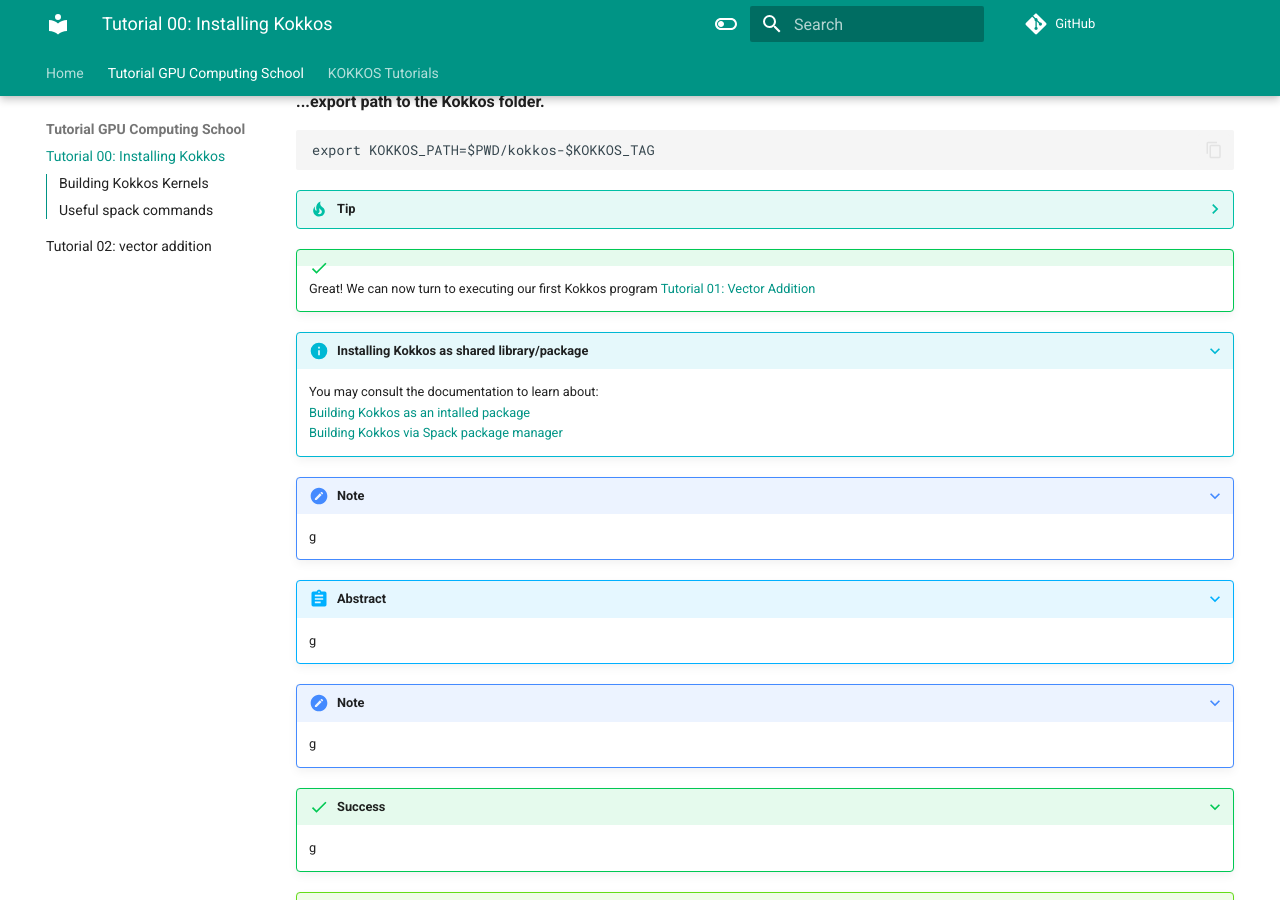
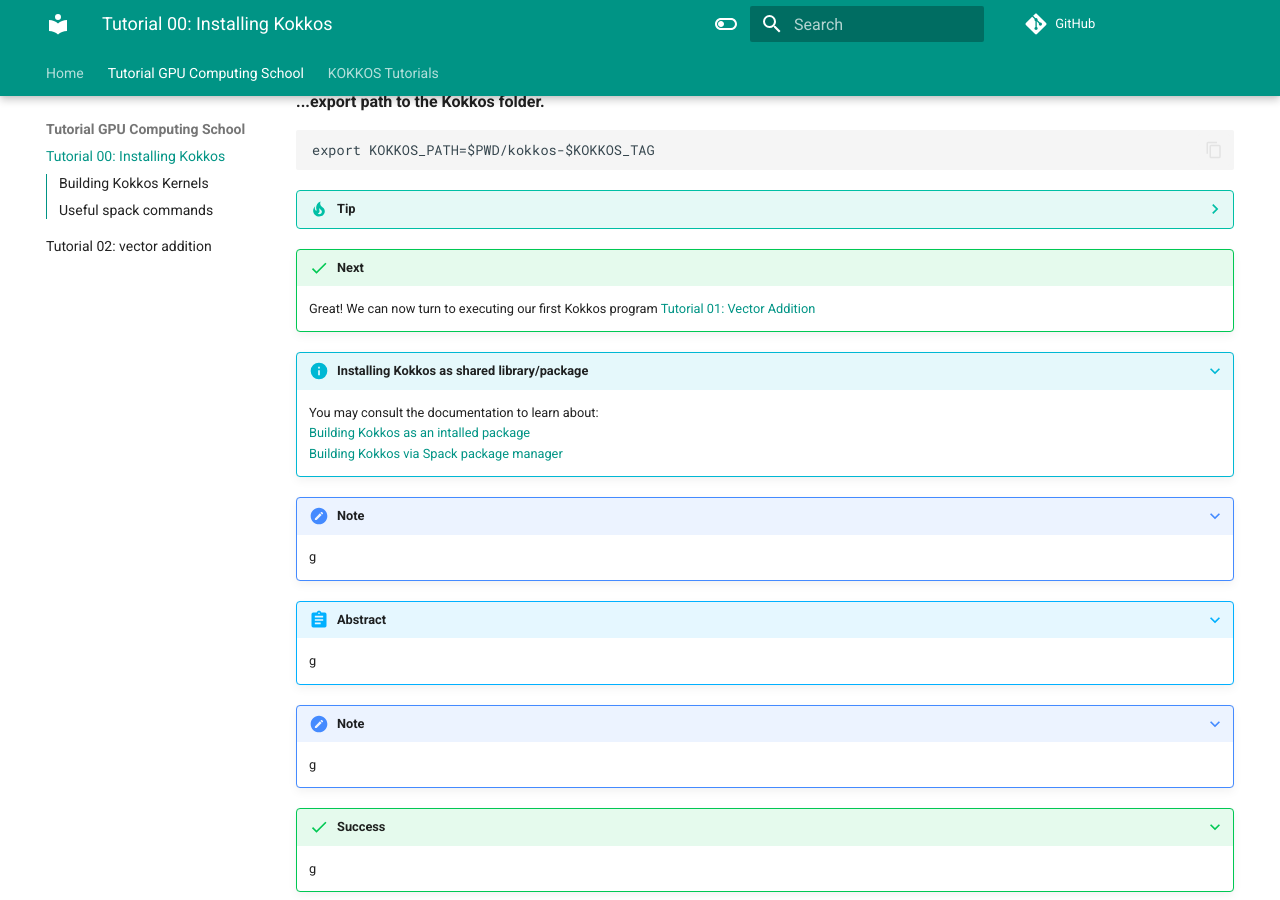
Before and after one commit to mredenti/Kokkos, an MkDocs documentation site: the page built from docs/tutorials/installation/index.md, in a window 1280 px wide and 900 px high, scrolled down 427 px. Built offline with MkDocs 1.6.1 and Material for MkDocs 9.7.7, drawn with Linux system fonts in a browser that asks for light colours; comment, search, counter and statistics services are not loaded.

Commit message:
adding nexxt steps

```diff
--- a/docs/tutorials/installation/index.md
+++ b/docs/tutorials/installation/index.md
@@ -21,7 +21,7 @@
 ??? tip
     To avoid having to export this environment variable every time you open a new shell, you might want to add this line to your `~/.bashrc` file
 
-!!! success " "
+!!! success "Next"
     Great! We can now turn to executing our first Kokkos program [Tutorial 01: Vector Addition](../vectorAdd/index.md)
 
 
```
